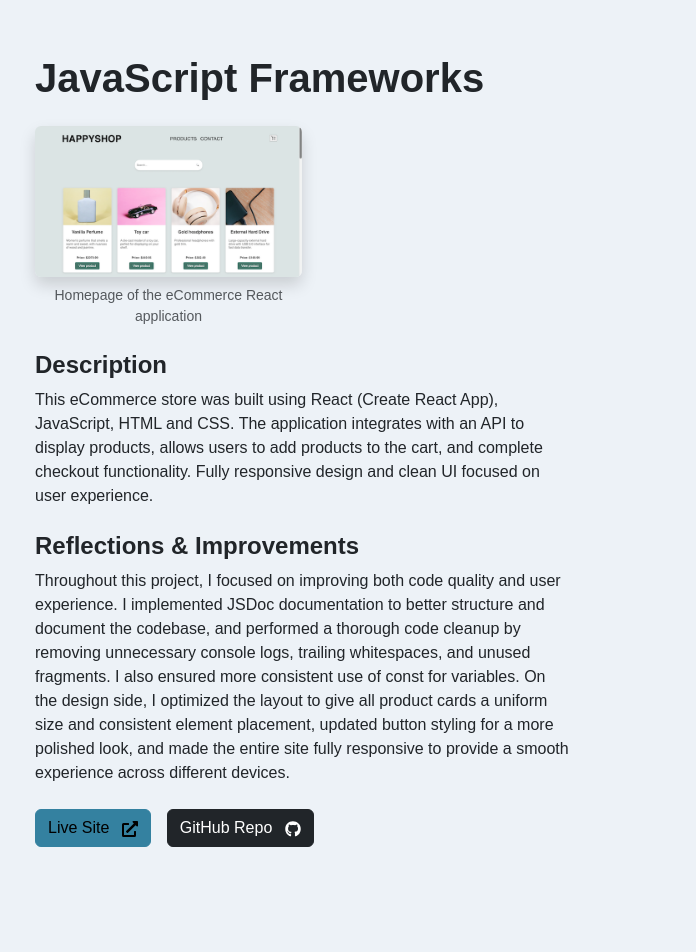
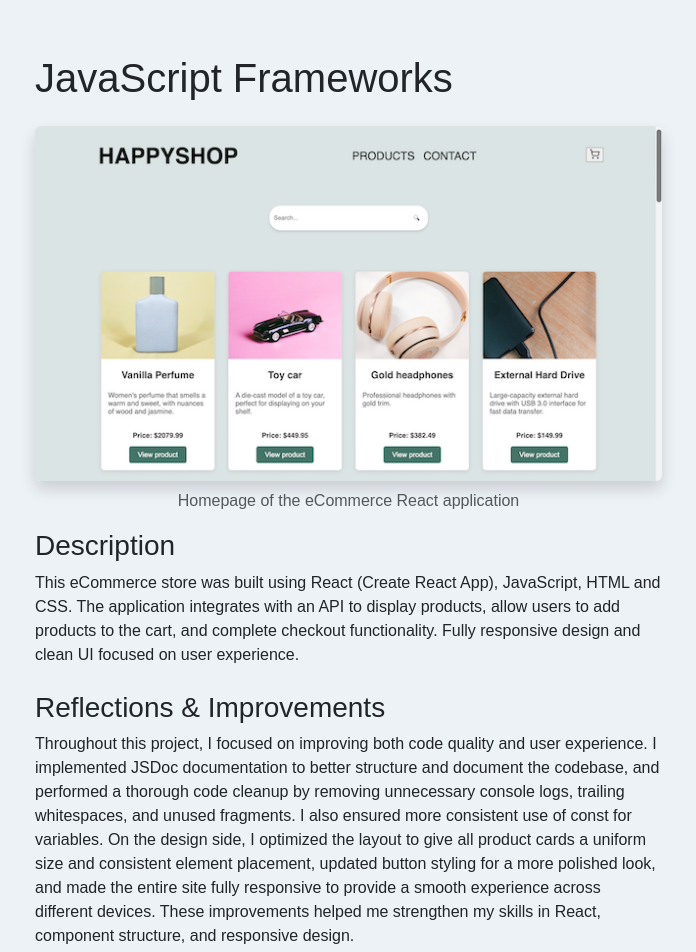
Before and after one commit to elinkrull/portofolio-2, a React (Vite) app: page /project-one in a window 1280 px wide. Shown: the part 160-1112 px from the top of the page, without its empty margins (59-755 px from the left). Built offline with nearby package versions, Linux system fonts and the light colour scheme.

Commit message:
Chg layout on productdetails component

```diff
--- a/src/components/ProjectDetails.jsx
+++ b/src/components/ProjectDetails.jsx
@@ -1,137 +1,56 @@
-// import { Container, Row, Col } from "react-bootstrap";
-// import { FaExternalLinkAlt, FaGithub } from "react-icons/fa";
-
-// /**
-//  * Reusable ProjectDetail component
-//  * @param {object} props
-//  * @param {string} props.title - Project title
-//  * @param {string} props.image - Image source path
-//  * @param {string} props.imageAlt - Alt text for image
-//  * @param {string} props.imageCaption - Caption below image
-//  * @param {string} props.description - Project description text
-//  * @param {string} props.reflections - Project reflections/improvements text
-//  * @param {string} props.liveUrl - Live site URL
-//  * @param {string} props.githubUrl - GitHub repo URL
-//  */
-// function ProjectDetail({
-//   title,
-//   image,
-//   imageAlt,
-//   imageCaption,
-//   description,
-//   reflections,
-//   liveUrl,
-//   githubUrl,
-// }) {
-//   return (
-//     <Container className="py-5">
-//       <h1 className="mb-4">{title}</h1>
-
-//       <Row className="mb-4">
-//         <Col md={8} className="mx-auto">
-//           <div className="project-image-wrapper mb-3">
-//             <img
-//               src={image}
-//               alt={imageAlt}
-//               className="img-fluid rounded shadow"
-//             />
-//             <p className="text-muted text-center mt-2">{imageCaption}</p>
-//           </div>
-//         </Col>
-//       </Row>
-
-//       <Row className="mb-4">
-//         <Col md={10} className="mx-auto">
-//           <h3>Description</h3>
-//           <p>{description}</p>
-
-//           <h3>Reflections & Improvements</h3>
-//           <p>{reflections}</p>
-
-//           <div className="d-flex gap-3 flex-wrap mt-4">
-//             <a
-//               href={liveUrl}
-//               className="btn btn-primary text-white"
-//               target="_blank"
-//               rel="noopener noreferrer">
-//               Live Site <FaExternalLinkAlt className="ms-2" />
-//             </a>
-
-//             <a
-//               href={githubUrl}
-//               className="btn btn-dark"
-//               target="_blank"
-//               rel="noopener noreferrer">
-//               GitHub Repo <FaGithub className="ms-2" />
-//             </a>
-//           </div>
-//         </Col>
-//       </Row>
-//     </Container>
-//   );
-// }
-
-// export default ProjectDetail;
-
-import { Container, Row, Col, Button } from "react-bootstrap";
+import { Container, Row, Col } from "react-bootstrap";
 import { FaExternalLinkAlt, FaGithub } from "react-icons/fa";
 
-function ProjectDetail() {
+function ProjectDetails({
+  title,
+  image,
+  imageAlt,
+  imageCaption,
+  description,
+  reflections,
+  liveUrl,
+  githubUrl,
+}) {
   return (
     <Container className="py-5">
       <Row className="align-items-center">
-        <Col md={6} className="mb-4 mb-md-0">
-          <h1 className="mb-4">JavaScript Frameworks</h1>
-          <Col md={6}>
+        <Col md={7}>
+          <h1 className="mb-4">{title}</h1>
+          <div className="project-image-wrapper">
             <img
-              src="/printscreen1.png"
-              alt="Homepage of the eCommerce React application"
+              src={image}
+              alt={imageAlt}
               className="img-fluid rounded shadow"
             />
-            <p className="text-center mt-2 text-muted small">
-              Homepage of the eCommerce React application
-            </p>
-          </Col>
+            <p className="text-muted text-center mt-2">{imageCaption}</p>
+          </div>
 
-          <h4>Description</h4>
-          <p>
-            This eCommerce store was built using React (Create React App),
-            JavaScript, HTML and CSS. The application integrates with an API to
-            display products, allows users to add products to the cart, and
-            complete checkout functionality. Fully responsive design and clean
-            UI focused on user experience.
-          </p>
+          <div className="mb-4">
+            <h3>Description</h3>
+            <p>{description}</p>
+          </div>
 
-          <h4>Reflections & Improvements</h4>
-          <p>
-            Throughout this project, I focused on improving both code quality
-            and user experience. I implemented JSDoc documentation to better
-            structure and document the codebase, and performed a thorough code
-            cleanup by removing unnecessary console logs, trailing whitespaces,
-            and unused fragments. I also ensured more consistent use of const
-            for variables. On the design side, I optimized the layout to give
-            all product cards a uniform size and consistent element placement,
-            updated button styling for a more polished look, and made the entire
-            site fully responsive to provide a smooth experience across
-            different devices.
-          </p>
+          <div className="mb-4">
+            <h3>Reflections & Improvements</h3>
+            <p>{reflections}</p>
+          </div>
 
-          <div className="d-flex flex-wrap gap-3 mt-4">
-            <Button
-              variant="primary"
-              href="https://ca-js-frameworks.netlify.app/"
+          <div className="d-flex gap-3 flex-wrap">
+            <a
+              href={liveUrl}
+              className="btn btn-primary text-white"
               target="_blank"
               rel="noopener noreferrer">
               Live Site <FaExternalLinkAlt className="ms-2" />
-            </Button>
+            </a>
 
-            <Button
-              variant="dark"
-              href="https://github.com/elinkrull/your-repo"
+            <a
+              href={githubUrl}
+              className="btn btn-dark"
               target="_blank"
               rel="noopener noreferrer">
               GitHub Repo <FaGithub className="ms-2" />
-            </Button>
+            </a>
           </div>
         </Col>
       </Row>
@@ -139,4 +58,4 @@ function ProjectDetail() {
   );
 }
 
-export default ProjectDetail;
+export default ProjectDetails;
--- a/src/components/ProjectTeaserCard.jsx
+++ b/src/components/ProjectTeaserCard.jsx
@@ -9,6 +9,7 @@ function ProjectTeaserCard({ project, index }) {
       transition={{ delay: index * 0.3 }}
       whileHover={{ scale: 1.05 }}>
       <Card className="mb-4 shadow-sm border-0 rounded-3">
+        <Card.Img variant="top" src={project.image} alt={project.title} />
         <Card.Body>
           <Card.Title>{project.title}</Card.Title>
           <Card.Text>{project.description}</Card.Text>
@@ -21,7 +22,6 @@ function ProjectTeaserCard({ project, index }) {
             Read More
           </Button>
         </Card.Body>
-        <Card.Img variant="top" src={project.image} alt={project.title} />
       </Card>
     </motion.div>
   );
--- a/src/styles/custom.scss
+++ b/src/styles/custom.scss
@@ -19,17 +19,3 @@ body {
 .logo {
   background-color: none;
 }
-
-img {
-  max-height: 400px;
-  object-fit: contain;
-}
-
-h1 {
-  font-weight: 700;
-}
-
-h4 {
-  margin-top: 1.5rem;
-  font-weight: 600;
-}
```
